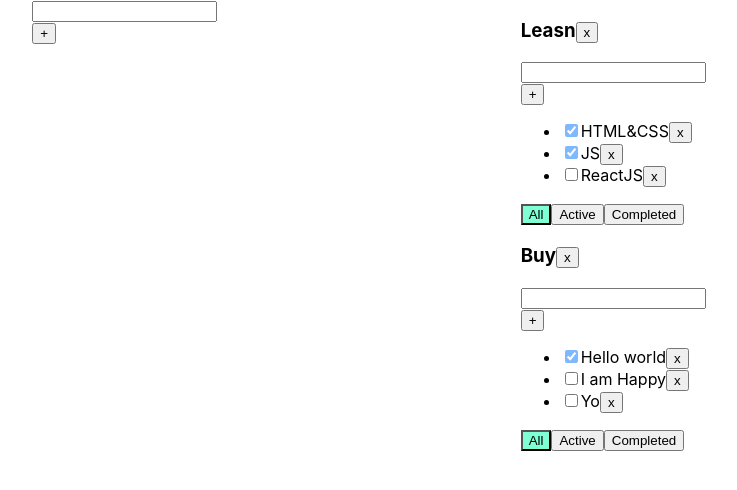
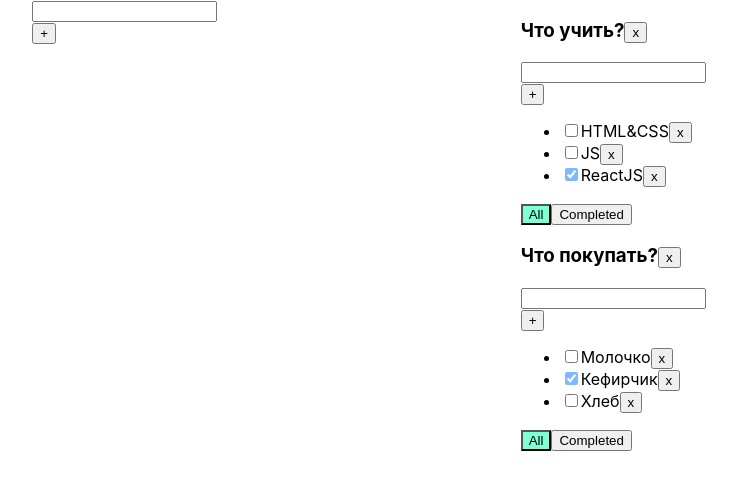
Before and after one commit to YACHNIKMIKHAIL/SamuraiTodolist, a React (Create React App) app: page / in a window 1280 px wide. Shown: the top 490 px of the page, without its empty margins (271-1008 px from the left). Built offline with nearby package versions, Linux system fonts and the light colour scheme.

Commit message:
refactor commit

```diff
--- a/src/App.tsx
+++ b/src/App.tsx
@@ -13,63 +13,60 @@ function App() {
     const todolist1 = v1()
     const todolist2 = v1()
 
+    let initTodolists: TodolistType[] = [
+        {id: todolist1, title: "Что учить?", filter: 'all'},
+        {id: todolist2, title: "Что покупать?", filter: 'all'}
+    ]
+
     let initTasks: TasksStateType = {
-        [todolist1]: [{id: v1(), title: "HTML&CSS", isDone: true},
-            {id: v1(), title: "JS", isDone: true},
-            {id: v1(), title: "ReactJS", isDone: false}],
-        [todolist2]: [{id: v1(), title: "Hello world", isDone: true},
-            {id: v1(), title: "I am Happy", isDone: false},
-            {id: v1(), title: "Yo", isDone: false}]
+        [todolist1]: [{id: v1(), title: "HTML&CSS", isDone: false},
+            {id: v1(), title: "JS", isDone: false},
+            {id: v1(), title: "ReactJS", isDone: true}],
+        [todolist2]: [{id: v1(), title: "Молочко", isDone: false},
+            {id: v1(), title: "Кефирчик", isDone: true},
+            {id: v1(), title: "Хлеб", isDone: false}]
     }
-
-
-    let initTodolists: TodolistType[] = [
-        {id: todolist1, title: "Leasn", filter: 'all'},
-        {id: todolist2, title: "Buy", filter: 'all'}
-    ]
 
     let [tasks, setTasks] = useState<TasksStateType>(initTasks)
     let [todolists, setTodolists] = useState<Array<TodolistType>>(initTodolists)
 
 
-    const removeTask = (id: string, todolistID: string) => {
-        setTasks({...tasks, [todolistID]: tasks[todolistID].filter(f => f.id !== id)})
-    }
+    const removeTask = (id: string, todolistID: string) => setTasks({
+        ...tasks,
+        [todolistID]: tasks[todolistID].filter(f => f.id !== id)
+    })
 
+    const changeFilter = (filter: FilterType, todolistID: string) => setTodolists(todolists.map(m => m.id === todolistID ? {
+        ...m,
+        filter: filter
+    } : m))
 
-    const changeFilter = (filter: FilterType, todolistID: string) => {
-        setTodolists(todolists.map(m => m.id === todolistID ? {...m, filter: filter} : m))
-    }
+    const addTask = (title: string, todolistID: string) => setTasks({
+        ...tasks,
+        [todolistID]: [{id: v1(), title: title, isDone: false}, ...tasks[todolistID]]
+    })
 
-    const addTask = (title: string, todolistID: string) => {
-        setTasks({...tasks, [todolistID]: [{id: v1(), title: title, isDone: false}, ...tasks[todolistID]]})
-    }
-    const removeTodolist = (todolistID: string) => {
-        setTodolists(todolists.filter(f => f.id !== todolistID))
-    }
+    const removeTodolist = (todolistID: string) => setTodolists(todolists.filter(f => f.id !== todolistID))
+
     const addTodolist = (title: string) => {
         const newID = v1()
         setTodolists([{id: newID, title: title, filter: 'all'}, ...todolists])
         setTasks({...tasks, [newID]: []})
     }
-    const changeTaskTitle = (newTitle: string, todolistID: string, id: string) => {
-        //let todolistTasks = todolists[todolistID]
-        //const newTask = [todolistID]: tasks[todolistID].map(m => m.id === id ? {...m, title: newTitle} : m)
-        //console.log('newTask: ', newTask)
-        debugger
-        console.log(tasks[todolistID].map(m => m.id === id ? {...m, title: newTitle} : m))
-        setTasks({...tasks, [todolistID]: tasks[todolistID].map(m => m.id === id ? {...m, title: newTitle} : m)})
-    }
+    const changeTaskTitle = (newTitle: string, todolistID: string, id: string) => setTasks({
+        ...tasks,
+        [todolistID]: tasks[todolistID].map(m => m.id === id ? {...m, title: newTitle} : m)
+    })
 
-    const changeTodolistTitle = (newTitle: string, todolistID: string) => {
-        setTodolists([...todolists.map(m => m.id === todolistID ? {...m, title: newTitle} : m)])
-    }
+    const changeTodolistTitle = (newTitle: string, todolistID: string) => setTodolists([...todolists.map(m => m.id === todolistID ? {
+        ...m,
+        title: newTitle
+    } : m)])
 
 
     return (
         <AppCase>
             <AddForm callback={addTodolist} title={''}/>
-
             <TodolistsMap todolists={todolists}
                           changeTodolistTitle={changeTodolistTitle}
                           changeTaskTitle={changeTaskTitle}
@@ -79,7 +76,6 @@ function App() {
                           removeTodolist={removeTodolist}
                           tasks={tasks}
             />
-
         </AppCase>
     );
 }
--- a/src/Components/AddForm.tsx
+++ b/src/Components/AddForm.tsx
@@ -6,14 +6,14 @@ type AddFormType = {
     callback: (title: string) => void
     title: string
 }
-const AddForm = (props: AddFormType) => {
+const AddForm = ({callback, ...props}: AddFormType) => {
 
     const [title, setTitle] = useState<string>('')
     const [error, setError] = useState<boolean>(false)
 
     const addTask = () => {
         if (title.trim() !== '') {
-            props.callback(title.trim())
+            callback(title.trim())
             setTitle('')
             setError(false)
         } else {
@@ -24,11 +24,7 @@ const AddForm = (props: AddFormType) => {
         setTitle(e.currentTarget.value)
         setError(false)
     }
-    const onKeyEnter = (e: React.KeyboardEvent<HTMLInputElement>) => {
-        if (e.key === 'Enter') {
-            addTask()
-        }
-    }
+    const onKeyEnter = (e: React.KeyboardEvent<HTMLInputElement>) => e.key === 'Enter' ? addTask() : ''
 
     return (
         <div>
--- a/src/Components/EditableSpan.tsx
+++ b/src/Components/EditableSpan.tsx
@@ -15,7 +15,6 @@ const EditableSpan = (props: EditableSpanType) => {
     const desActivateEdit = () => {
         setEdit(false)
         props.callback(title)
-        console.log(props.title)
     }
     const onChangeInput = (e: ChangeEvent<HTMLInputElement>) => setTitle(e.currentTarget.value)
 
--- a/src/Components/TasksMap.tsx
+++ b/src/Components/TasksMap.tsx
@@ -3,24 +3,23 @@ import EditableSpan from "./EditableSpan";
 import {TaskType} from "../Todolist";
 
 
-type TasksMapPropsType={
-    tasks:Array<TaskType>
+type TasksMapPropsType = {
+    tasks: Array<TaskType>
     removeTask: (id: string, todolistID: string) => void
     changeTaskTitle: (newTitle: string, todolistID: string, id: string) => void
     todolistID: string
 }
-const TasksMap = (props:TasksMapPropsType) => {
-    const changeTaskTitle = (newTitle: string,id:string) => props.changeTaskTitle(newTitle, props.todolistID,id )
-    const removeTask = (id: string) => {
-        props.removeTask(id, props.todolistID)
-    }
+const TasksMap = ({tasks, removeTask, changeTaskTitle, todolistID, ...props}: TasksMapPropsType) => {
+    const changeTaskTitleX = (newTitle: string, id: string) => changeTaskTitle(newTitle, todolistID, id)
+    const removeTaskX = (id: string) => removeTask(id, todolistID)
+
     return (
         <div>
-            {props.tasks.map(m => <li key={m.id}>
+            {tasks.map(m => <li key={m.id}>
                     <input className={m.isDone ? 'is-done' : ''}
                            type="checkbox" checked={m.isDone}/>
-                    <EditableSpan title={m.title} callback={(e)=>changeTaskTitle(e,m.id)}/>
-                    <button onClick={() => removeTask(m.id)}>x</button>
+                    <EditableSpan title={m.title} callback={(e) => changeTaskTitleX(e, m.id)}/>
+                    <button onClick={() => removeTaskX(m.id)}>x</button>
                 </li>
             )}
         </div>
--- a/src/Components/TodolistsMap.tsx
+++ b/src/Components/TodolistsMap.tsx
@@ -1,43 +1,51 @@
 import React from 'react';
-import {FilterType, TaskType, Todolist, TodolistType} from "../Todolist";
+import {FilterType, Todolist, TodolistType} from "../Todolist";
 import {TasksStateType} from "../App";
 
 type TodolistsMapPropsType = {
-    tasks:TasksStateType
+    tasks: TasksStateType
     removeTask: (id: string, todolistID: string) => void
     changeFilter: (filter: FilterType, todolistID: string) => void
     addTask: (title: string, todolistID: string) => void
     removeTodolist: (todolistId: string) => void
     changeTaskTitle: (newTitle: string, todolistID: string, id: string) => void
     changeTodolistTitle: (newTitle: string, todolistID: string) => void
-    todolists:Array<TodolistType>
-
+    todolists: Array<TodolistType>
 }
-export const TodolistsMap = (props: TodolistsMapPropsType) => {
+export const TodolistsMap = ({
+                                 tasks,
+                                 removeTask,
+                                 changeFilter,
+                                 addTask,
+                                 removeTodolist,
+                                 changeTaskTitle,
+                                 changeTodolistTitle,
+                                 ...props
+                             }: TodolistsMapPropsType) => {
     return (
         <div>
             {props.todolists.map(m => {
-                    let tasksForTodo = props.tasks[m.id]
+                let tasksForTodo = tasks[m.id]
                 if (m.filter === 'active') {
-                        tasksForTodo = props.tasks[m.id].filter(f => !f.isDone)
+                    tasksForTodo = tasks[m.id].filter(f => !f.isDone)
                 }
                 if (m.filter === 'complited') {
-                        tasksForTodo = props.tasks[m.id].filter(f => f.isDone)
+                    tasksForTodo = tasks[m.id].filter(f => f.isDone)
                 }
+
                 return <Todolist
                     key={m.id}
                     todolistID={m.id}
                     title={m.title}
                     tasks={tasksForTodo}
-                        removeTask={props.removeTask}
-                        changeFilter={props.changeFilter}
-                        addTask={props.addTask}
+                    removeTask={removeTask}
+                    changeFilter={changeFilter}
+                    addTask={addTask}
                     filter={m.filter}
-                        removeTodolist={props.removeTodolist}
-                        changeTaskTitle={props.changeTaskTitle}
-                        changeTodolistTitle={props.changeTodolistTitle}/>
-                }
-            )
+                    removeTodolist={removeTodolist}
+                    changeTaskTitle={changeTaskTitle}
+                    changeTodolistTitle={changeTodolistTitle}/>
+            })
             }
         </div>
     );
--- a/src/Todolist.tsx
+++ b/src/Todolist.tsx
@@ -1,11 +1,9 @@
-import React, {ChangeEvent, useState} from 'react';
-import {TasksStateType} from "./App";
+import React from 'react';
 import AddForm from "./Components/AddForm";
 import EditableSpan from "./Components/EditableSpan";
 import TasksMap from "./Components/TasksMap";
 
 export type FilterType = 'all' | 'complited' | 'active'
-
 export type TodolistType = {
     id: string
     title: string
@@ -30,40 +28,45 @@ type TodolistPropsType = {
     changeTodolistTitle: (newTitle: string, todolistID: string) => void
 }
 
-export function Todolist(props: TodolistPropsType) {
+export function Todolist({
+                             todolistID,
+                             title,
+                             tasks,
+                             removeTask,
+                             changeFilter,
+                             addTask,
+                             filter,
+                             removeTodolist,
+                             changeTaskTitle,
+                             changeTodolistTitle,
+                             ...props
+                         }: TodolistPropsType) {
 
-
-    const changeFilter = (filter: FilterType) => props.changeFilter(filter, props.todolistID)
-    const removeTodolist = () => props.removeTodolist(props.todolistID)
-
-    const addTask = (title: string) => props.addTask(title, props.todolistID)
-
-
-    const changeTodolistTitle = (newTitle: string) => props.changeTodolistTitle(newTitle, props.todolistID)
+    const changeFilterX = (filter: FilterType) => changeFilter(filter, todolistID)
+    const removeTodolistX = () => removeTodolist(todolistID)
+    const addTaskX = (title: string) => addTask(title, todolistID)
+    const changeTodolistTitleX = (newTitle: string) => changeTodolistTitle(newTitle, todolistID)
 
     return <div>
-        <h3><EditableSpan title={props.title} callback={changeTodolistTitle}/>
-            <button onClick={removeTodolist}>x</button>
+        <h3><EditableSpan title={title} callback={changeTodolistTitleX}/>
+            <button onClick={removeTodolistX}>x</button>
         </h3>
 
         <div>
-            <AddForm callback={addTask} title={props.title}/>
+            <AddForm callback={addTaskX} title={title}/>
         </div>
         <ul>
-            <TasksMap tasks={props.tasks}
-                      removeTask={props.removeTask}
-                      changeTaskTitle={props.changeTaskTitle}
-                      todolistID={props.todolistID}/>
+            <TasksMap tasks={tasks}
+                      removeTask={removeTask}
+                      changeTaskTitle={changeTaskTitle}
+                      todolistID={todolistID}/>
         </ul>
         <div>
-            <button className={props.filter === 'all' ? 'active-filter' : ''}
-                    onClick={() => changeFilter('all')}>All
+            <button className={filter === 'all' ? 'active-filter' : ''}
+                    onClick={() => changeFilterX('all')}>All
             </button>
-            <button className={props.filter === 'active' ? 'active-filter' : ''}
-                    onClick={() => changeFilter('active')}>Active
-            </button>
-            <button className={props.filter === 'complited' ? 'active-filter' : ''}
-                    onClick={() => changeFilter('complited')}>Completed
+            <button className={filter === 'active' ? 'active-filter' : ''}
+                    onClick={() => changeFilterX('complited')}>Completed
             </button>
         </div>
     </div>
```
Also changed, not shown: src/Components/Button.tsx (+7 -6 lines), src/Components/Input.tsx (+11 -11 lines). Lines whose indentation alone changed are shown as unchanged.
